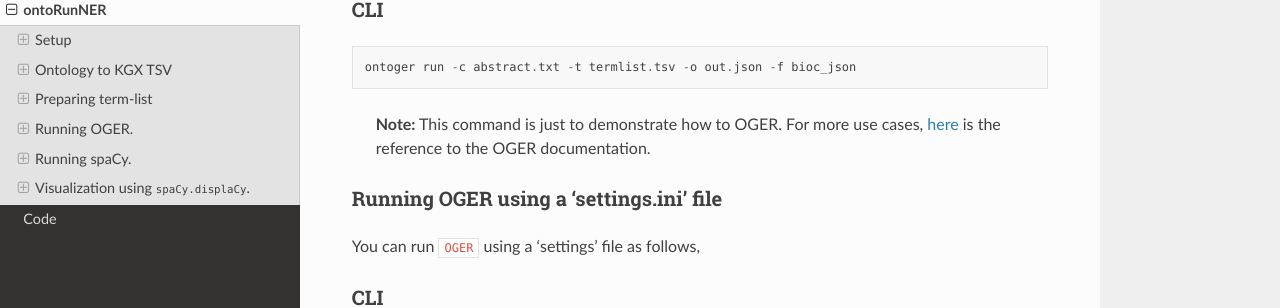
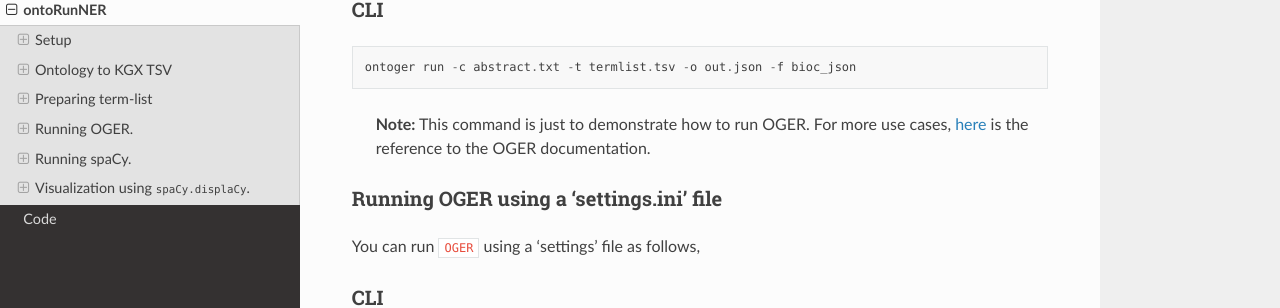
Before and after one commit to monarch-initiative/ontorunner, a Sphinx documentation site: the page built from docs/static/intro.md, in a window 1280 px wide and 900 px high, scrolled down 1678 px. Shown: the part 143-451 px from the top of the window. Built offline with Sphinx 7.4.7 and the Read the Docs theme 2.0.0, drawn with Linux system fonts in a browser that asks for light colours.

Commit message:
typo edit

````diff
--- a/docs/static/intro.md
+++ b/docs/static/intro.md
@@ -68,7 +68,7 @@
 ontoger run -c abstract.txt -t termlist.tsv -o out.json -f bioc_json
 ```
 
-> **Note:** This command is just to demonstrate how to OGER.
+> **Note:** This command is just to demonstrate how to run OGER.
 > For more use cases, [here](https://github.com/OntoGene/OGER/wiki/run)
 > is the reference to the OGER documentation.
 
````
